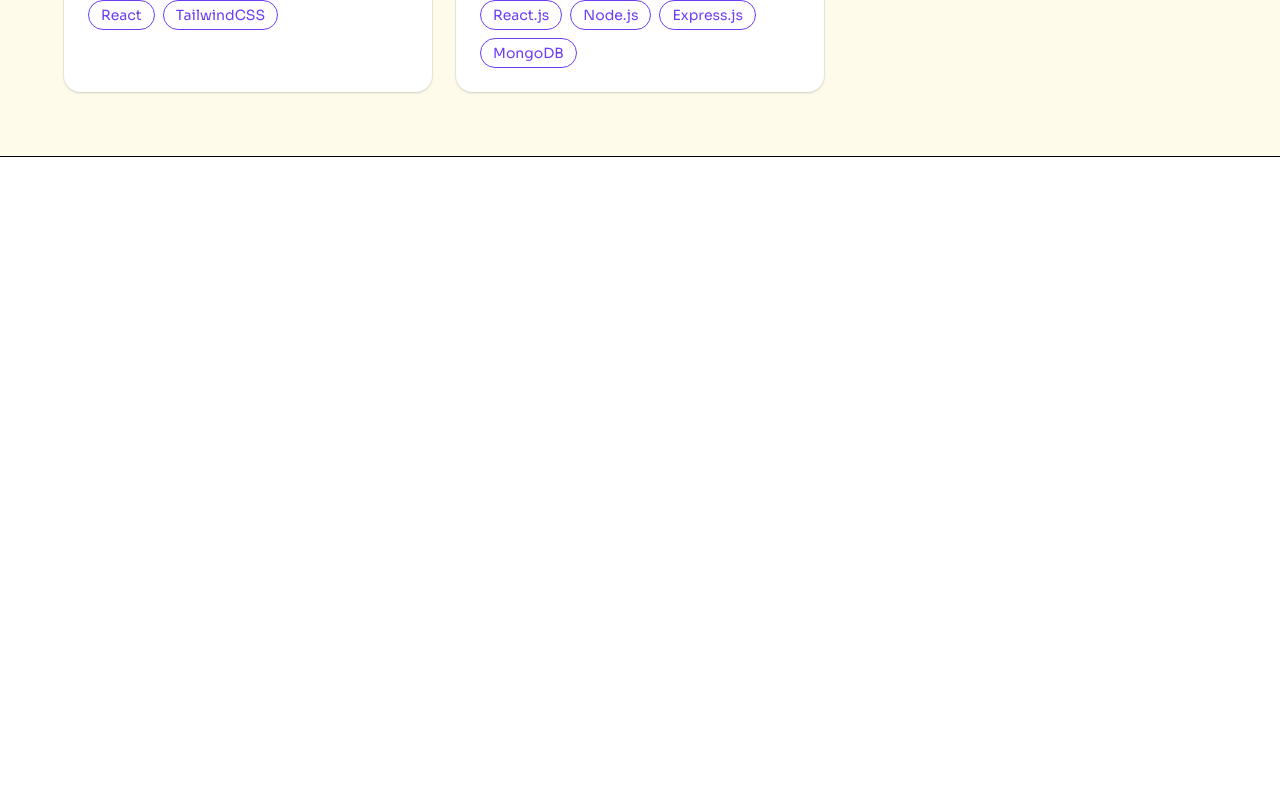
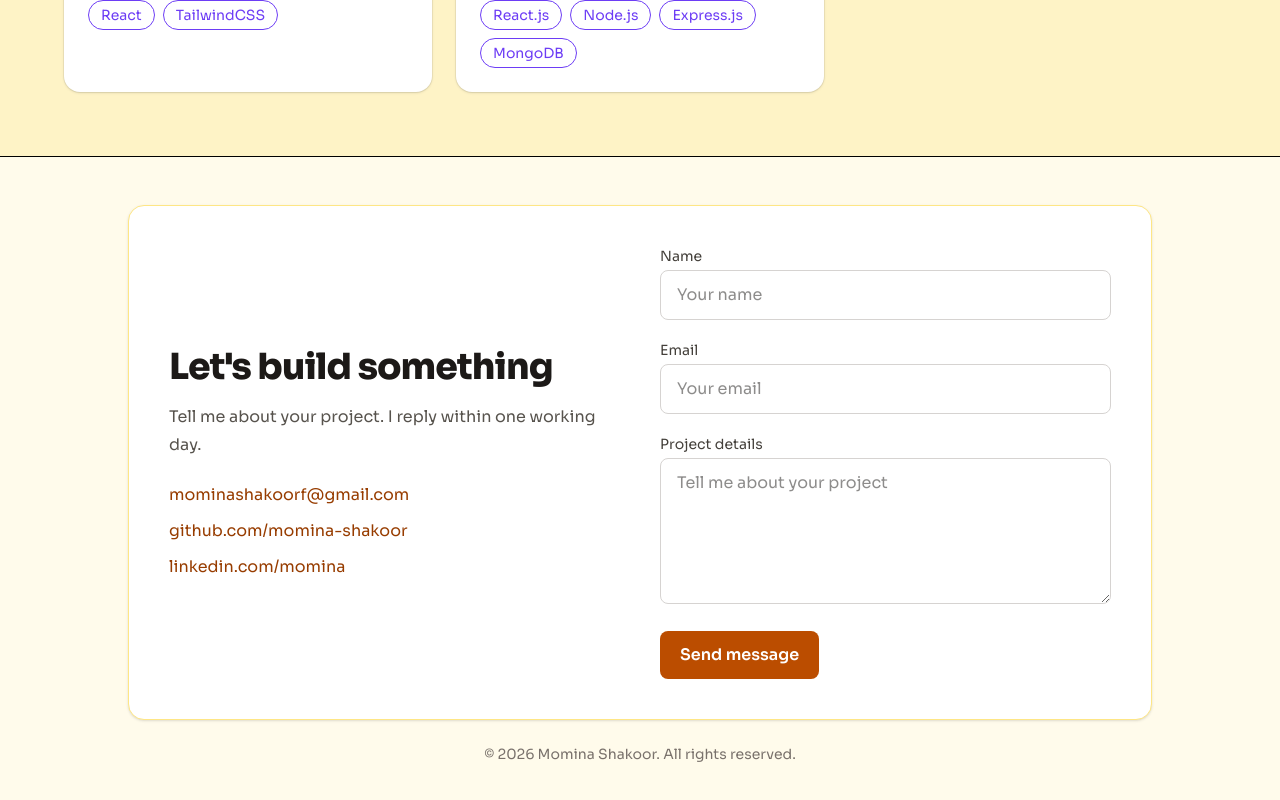
Before and after one commit to momina-shakoor/Portfolio-, a React (Vite) app: page / in a window 1280 px wide. Shown: the part 1773-2573 px from the top of the page. Before the commit the page ends 1930 px from the top, so only its background shows below. Built offline with nearby package versions, Linux system fonts and the light colour scheme.

Commit message:
added the contact page

```diff
--- a/package.json
+++ b/package.json
@@ -11,6 +11,7 @@
   },
   "dependencies": {
     "@tailwindcss/vite": "^4.3.3",
+    "lucide-react": "^1.55.0",
     "react": "^19.2.8",
     "react-dom": "^19.2.8",
     "tailwindcss": "^4.3.3"
--- a/src/App.tsx
+++ b/src/App.tsx
@@ -2,6 +2,7 @@ import Navbar from "./components/navbar"
 import Hero from "./components/hero"
 import About from "./components/about"
 import Projects from "./components/projects"
+import Contact from "./components/contact"
 
 function App(){
   return(
@@ -10,6 +11,7 @@ function App(){
     <Hero/>
     <About/>
     <Projects/>
+    <Contact/>
     </>
   )
 }
--- /dev/null
+++ b/src/components/contact.tsx
@@ -0,0 +1,116 @@
+function Contact() {
+  return (
+    <main className="min-h-screen bg-amber-50 px-4 py-12 text-stone-900 sm:px-6">
+      <div className="mx-auto max-w-5xl">
+        <section className="grid gap-10 rounded-2xl border border-amber-200 bg-white p-6 shadow-sm sm:p-10 lg:grid-cols-2 lg:items-center">
+          <div>
+            <h1 className="text-3xl font-bold tracking-tight sm:text-4xl">
+              Let&apos;s build something
+            </h1>
+
+            <p className="mt-4 leading-7 text-stone-600">
+              Tell me about your project. I reply within one working day.
+            </p>
+
+            <div className="mt-6 flex flex-col gap-3">
+              <a
+                href="mailto:mominashakoorf@gmail.com"
+                className="text-amber-800 underline-offset-4 hover:underline"
+              >
+                mominashakoorf@gmail.com
+              </a>
+
+              <a
+                href="https://github.com/momina-shakoor"
+                target="_blank"
+                rel="noreferrer"
+                className="text-amber-800 underline-offset-4 hover:underline"
+              >
+                github.com/momina-shakoor
+              </a>
+
+              <a
+                href="https://www.linkedin.com/in/momina-shakoor-09039b269/"
+                target="_blank"
+                rel="noreferrer"
+                className="text-amber-800 underline-offset-4 hover:underline"
+              >
+                linkedin.com/momina
+              </a>
+            </div>
+          </div>
+
+          <form
+            action="https://formspree.io/f/mjygrogz"
+            method="POST"
+            className="space-y-5"
+          >
+            <div>
+              <label
+                htmlFor="name"
+                className="mb-1 block text-sm font-medium text-stone-700"
+              >
+                Name
+              </label>
+              <input
+                type="text"
+                id="name"
+                name="name"
+                placeholder="Your name"
+                required
+                className="w-full rounded-lg border border-stone-300 px-4 py-3 outline-none focus:border-amber-600 focus:ring-2 focus:ring-amber-100"
+              />
+            </div>
+
+            <div>
+              <label
+                htmlFor="email"
+                className="mb-1 block text-sm font-medium text-stone-700"
+              >
+                Email
+              </label>
+              <input
+                type="email"
+                id="email"
+                name="email"
+                placeholder="Your email"
+                required
+                className="w-full rounded-lg border border-stone-300 px-4 py-3 outline-none focus:border-amber-600 focus:ring-2 focus:ring-amber-100"
+              />
+            </div>
+
+            <div>
+              <label
+                htmlFor="details"
+                className="mb-1 block text-sm font-medium text-stone-700"
+              >
+                Project details
+              </label>
+              <textarea
+                id="details"
+                name="details"
+                rows={5}
+                placeholder="Tell me about your project"
+                required
+                className="w-full resize-y rounded-lg border border-stone-300 px-4 py-3 outline-none focus:border-amber-600 focus:ring-2 focus:ring-amber-100"
+              />
+            </div>
+
+            <button
+              type="submit"
+              className="w-full rounded-lg bg-amber-700 px-5 py-3 font-semibold text-white transition hover:bg-amber-800 sm:w-auto"
+            >
+              Send message
+            </button>
+          </form>
+        </section>
+
+        <footer className="py-6 text-center text-sm text-stone-500">
+          © {new Date().getFullYear()} Momina Shakoor. All rights reserved.
+        </footer>
+      </div>
+    </main>
+  );
+}
+
+export default Contact;
--- a/src/components/projects.tsx
+++ b/src/components/projects.tsx
@@ -28,7 +28,7 @@ const projects: Project[] = [
 
 function Projects() {
   return (
-    <section className="border-b border-black bg-amber-50 px-5 py-16 sm:px-8 lg:px-12">
+    <section className="border-b border-black bg-amber-100 px-5 py-16 sm:px-8 lg:px-12">
       <div className="mx-auto max-w-6xl">
         <h1 className="mb-8 text-3xl font-extrabold text-gray-900 sm:text-4xl">
           Projects
```
Also changed, not shown: 1 other file (tests, documents, lock files or other folders).
